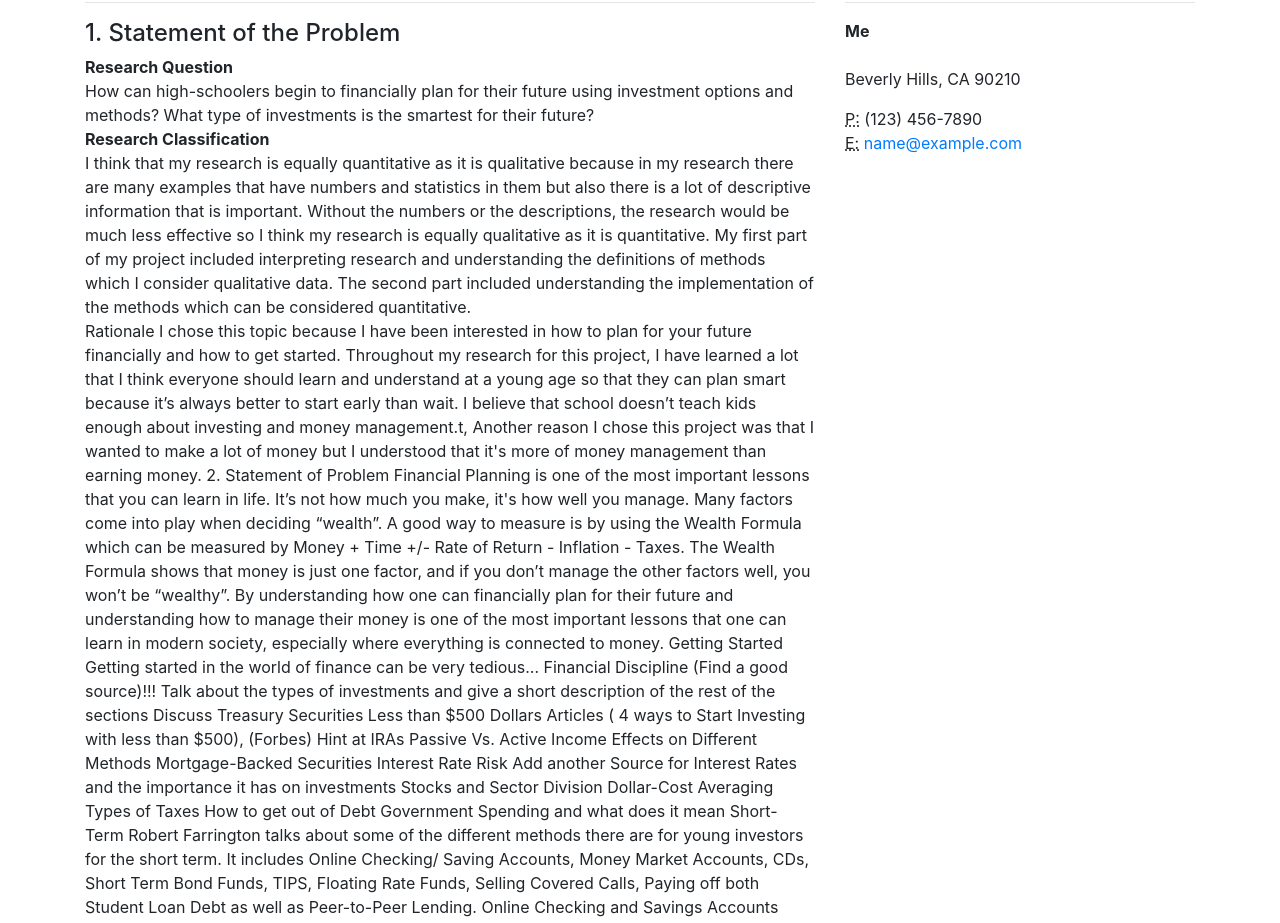
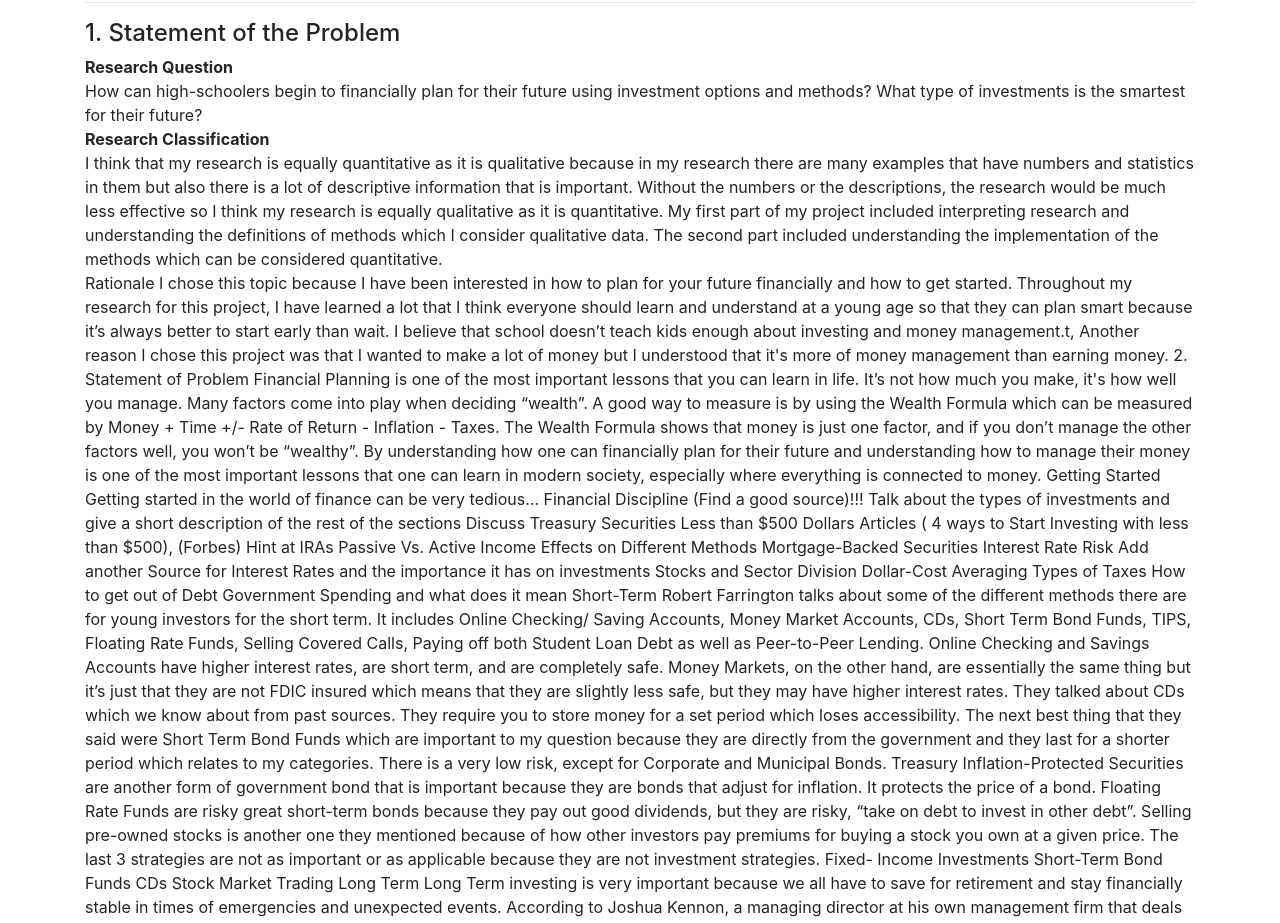
Before and after one commit to investyoung/investyoung.github.io, a website: page LitReview.html in a window 1280 px wide. Shown: the part 454-1377 px from the top of the page. Drawn offline with Linux system fonts and the light colour scheme.

Commit message:
maybe now

```diff
--- a/LitReview.html
+++ b/LitReview.html
@@ -66,7 +66,7 @@
   <div class="container">
 
     <div class="row">
-      <div class="col-md-8 mb-5">
+      <div class="col-md-12 mb-7">
         <h2>Lit Review?</h2>
         <hr>
 
@@ -171,29 +171,6 @@ Yochim, Dayana, and Andrea Coombes. “Individual Retirement Account: IRA Defini
 
 </p>
 
-      </div>
-      <div class="col-md-4 mb-5">
-        <h2>How</h2>
-        <hr>
-        <address>
-          <strong>Me</strong>
-          <br>
-          <br>Beverly Hills, CA 90210
-          <br>
-        </address>
-        <address>
-          <abbr title="Phone">P:</abbr>
-          (123) 456-7890
-          <br>
-          <abbr title="Email">E:</abbr>
-          <a href="mailto:#">name@example.com</a>
-        </address>
-      </div>
-    </div>
-    <!-- /.row -->
-
-
-
   <!-- Footer -->
   <footer class="py-5 bg-dark">
     <div class="container">
```
Also changed, not shown: index.html (+1 -1 lines).
